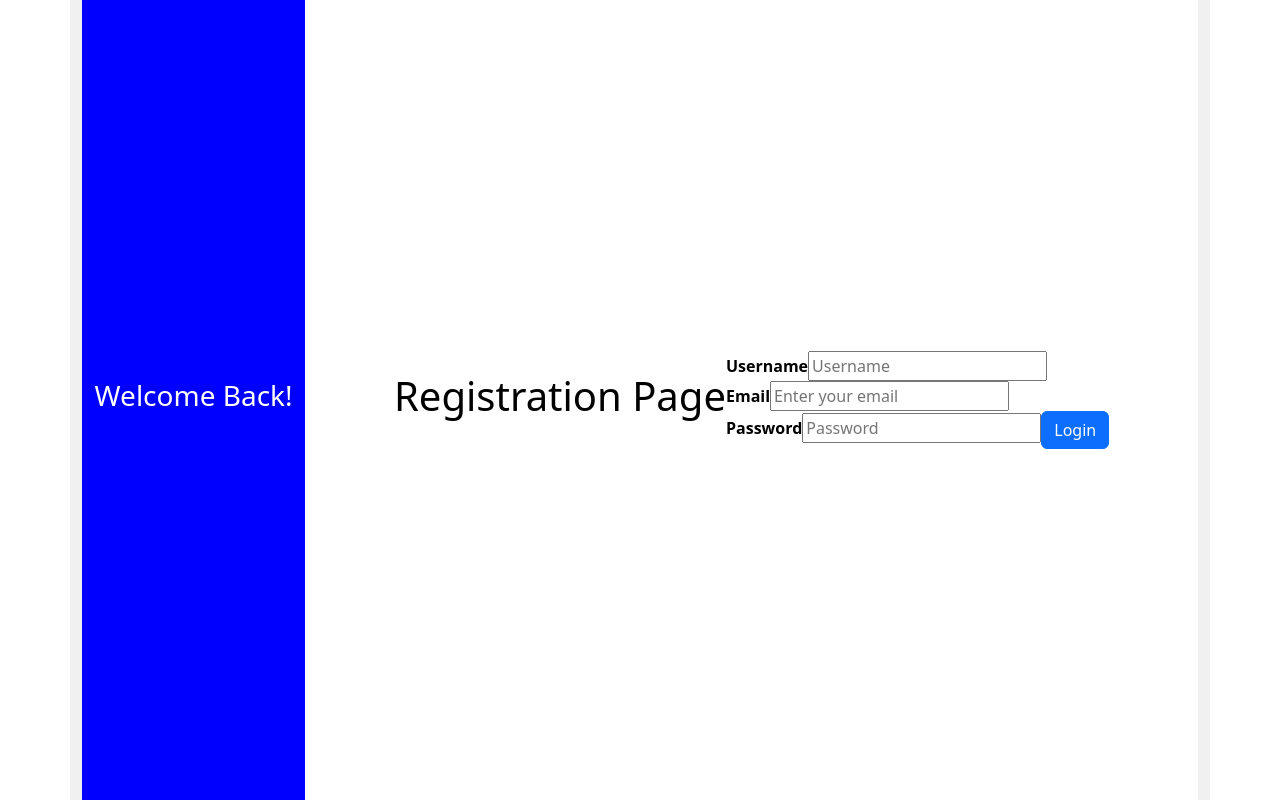
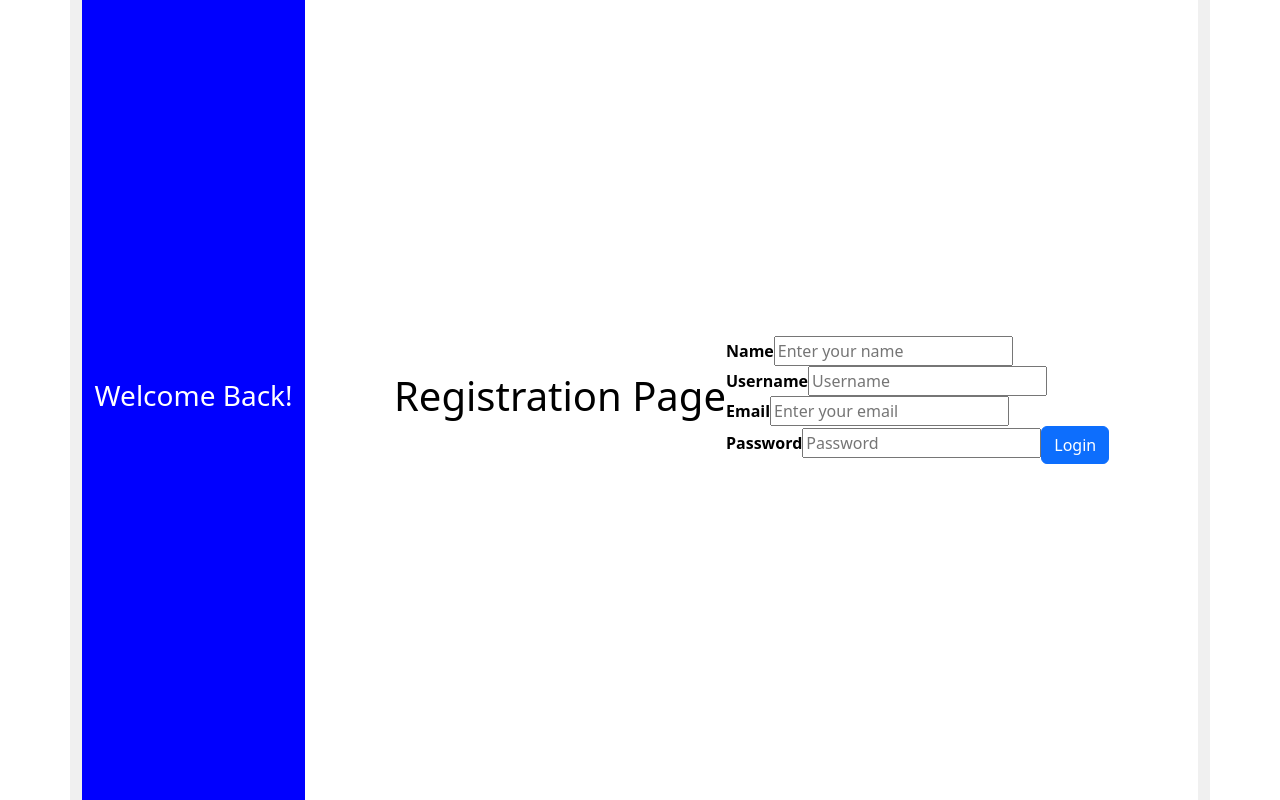
Before and after one commit to DragonScripter/AuthorizationSystem, a Vue app in the folder clientapp/: page /sign in a window 1280 px wide. Built offline with nearby package versions, Linux system fonts and the light colour scheme.

Commit message:
Added a name section so we can get user name and then have them put a username to display to everyone

```diff
--- a/clientapp/src/components/Registration.vue
+++ b/clientapp/src/components/Registration.vue
@@ -10,6 +10,15 @@
             <h1>Registration Page</h1>
                 </div>
             <form @submit.prevent="handleSubmit">
+                <div class="group">
+                    <label for="name"><strong>Name</strong></label>
+                    <input type="text"
+                           v-model="formData.name"
+                           id="name"
+                           placeholder="Enter your name"
+                           class="input-box"
+                           required />
+                </div>
                 <div class="group">
                     <label for="username"><strong>Username</strong></label>
                     <input type="text"
@@ -41,7 +50,7 @@
                 <div v-if="formData.errorMessage" class="error">
                     {{ formData.errorMessage }}
                 </div>
-                </form>
+            </form>
         </div>
     </div>
 </template>
@@ -76,6 +85,7 @@
     export default defineComponent({
         setup() {
             const formData = reactive({
+                name: '',
                 username: '',
                 email: '',
                 password: '',
@@ -83,7 +93,7 @@
             });
 
             const handleSubmit = async () => {
-                if (formData.username === '' || formData.email == '' ||formData.password === '') {
+                if (formData.name == '' ||formData.username === '' || formData.email == '' ||formData.password === '') {
                     formData.errorMessage = 'Please fill in all fields.';
                 }
                 else
@@ -95,6 +105,7 @@
                                 'Content-Type': 'application/json',
                             },
                             body: JSON.stringify({
+                                name: formData.name,
                                 username: formData.username,
                                 email: formData.email,
                                 password: formData.password,
```
